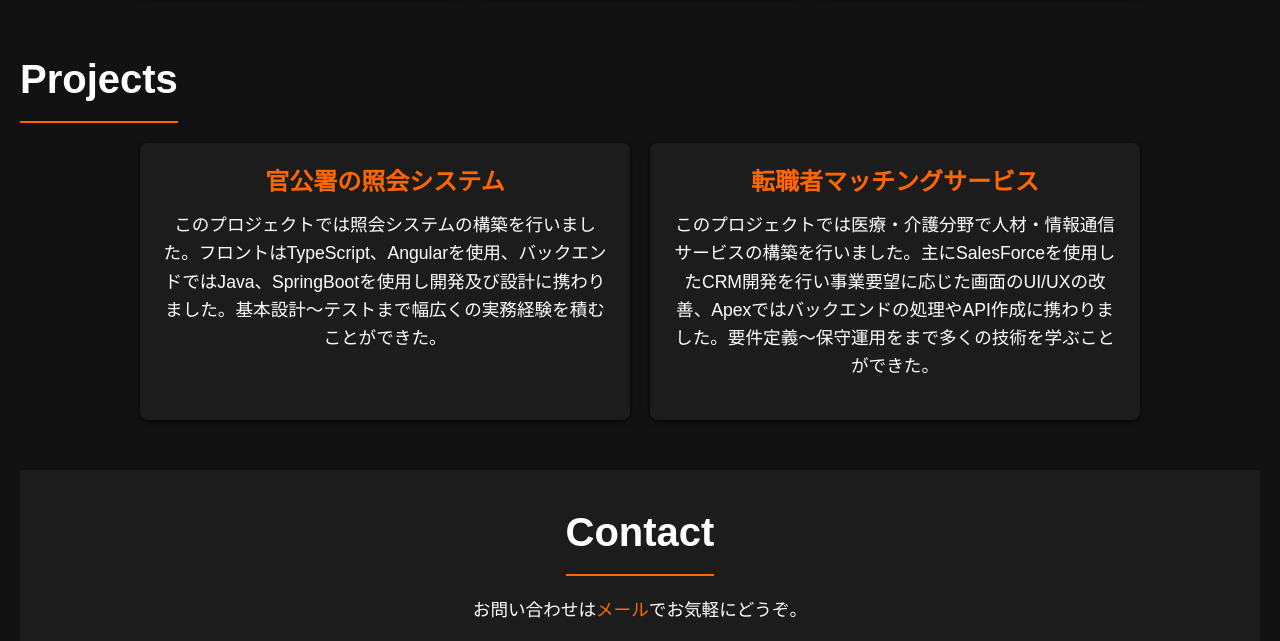
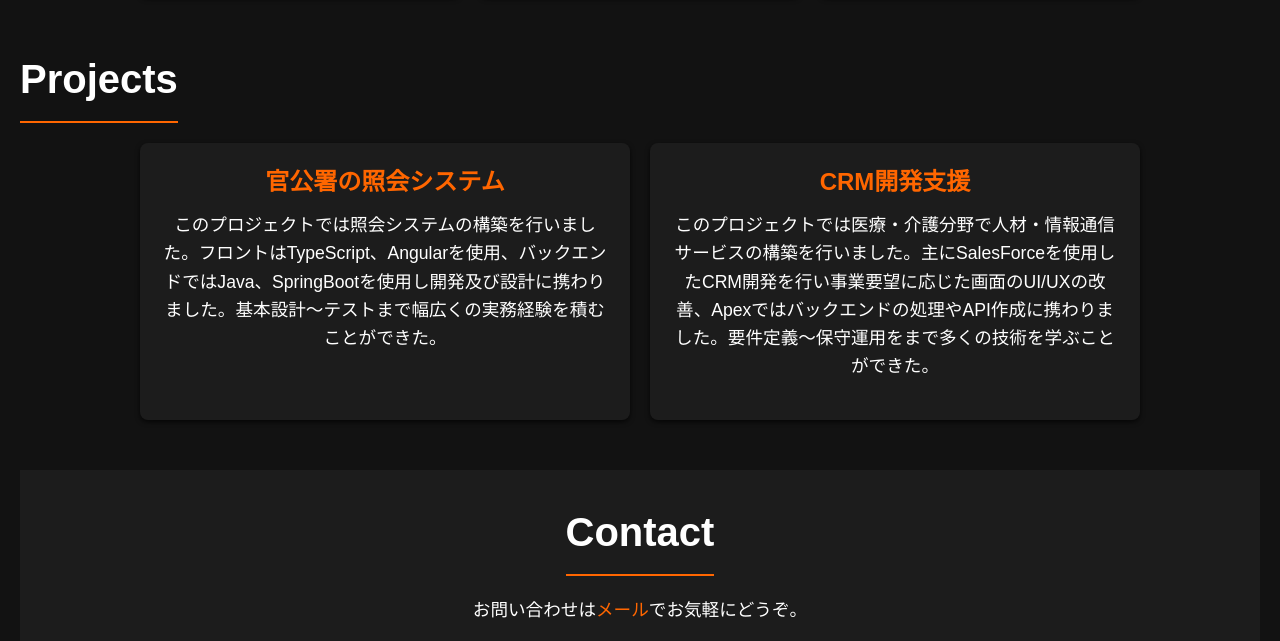
Before and after one commit to ikeshi13/selfIntroductionLp, a plain HTML site: page index.html in a window 1280 px wide. Shown: the part 1896-2537 px from the top of the page. Drawn offline with Linux system fonts and the light colour scheme.

Commit message:
文言修正

```diff
--- a/index.html
+++ b/index.html
@@ -80,7 +80,7 @@
           <p>このプロジェクトでは照会システムの構築を行いました。フロントはTypeScript、Angularを使用、バックエンドではJava、SpringBootを使用し開発及び設計に携わりました。基本設計〜テストまで幅広くの実務経験を積むことができた。</p>
         </div>
         <div class="project-item fade-in">
-          <h3>転職者マッチングサービス</h3>
+          <h3>CRM開発支援</h3>
           <p>このプロジェクトでは医療・介護分野で人材・情報通信サービスの構築を行いました。主にSalesForceを使用したCRM開発を行い事業要望に応じた画面のUI/UXの改善、Apexではバックエンドの処理やAPI作成に携わりました。要件定義〜保守運用をまで多くの技術を学ぶことができた。</p>
         </div>
       </div>
```
